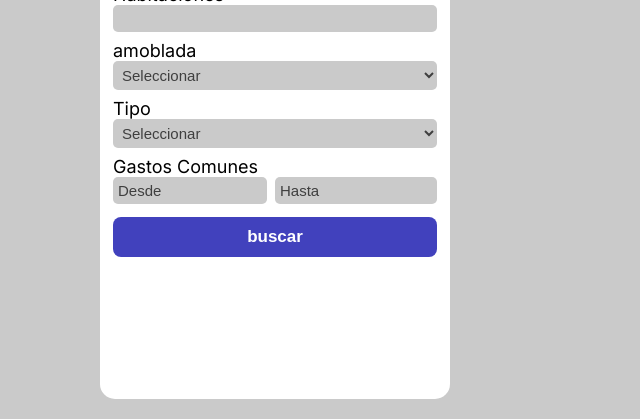
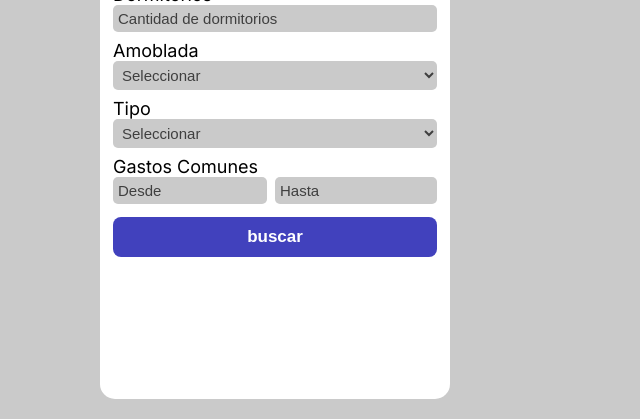
Before and after one commit to itsmillz/UniDep, a PHP site: page / in a window 1280 px wide; the page is wider, and only the part inside the window is pictured. Shown: the part 673-1092 px from the top of that part, without its empty margins (0-640 px from the left). Run offline with PHP 8.4, Linux system fonts and the light colour scheme; tables that the repository leaves empty or names only in its code hold one stand-in row (values such as "Sample post").

Commit message:
Corrección de estilos en el index

```diff
--- a/index.php
+++ b/index.php
@@ -39,7 +39,7 @@
             <div class="contenedor-principal-buscador">
                 <div class="contenedor-secundario-buscador">
                     <svg width="24" height="24" viewBox="0 0 24 24" fill="rgb(102, 102, 102);" xmlns="http://www.w3.org/2000/svg"><path fill-rule="evenodd" clip-rule="evenodd" d="M18.319 14.4326C20.7628 11.2941 20.542 6.75347 17.6569 3.86829C14.5327 0.744098 9.46734 0.744098 6.34315 3.86829C3.21895 6.99249 3.21895 12.0578 6.34315 15.182C9.22833 18.0672 13.769 18.2879 16.9075 15.8442C16.921 15.8595 16.9351 15.8745 16.9497 15.8891L21.1924 20.1317C21.5829 20.5223 22.2161 20.5223 22.6066 20.1317C22.9971 19.7412 22.9971 19.1081 22.6066 18.7175L18.364 14.4749C18.3493 14.4603 18.3343 14.4462 18.319 14.4326ZM16.2426 5.28251C18.5858 7.62565 18.5858 11.4246 16.2426 13.7678C13.8995 16.1109 10.1005 16.1109 7.75736 13.7678C5.41421 11.4246 5.41421 7.62565 7.75736 5.28251C10.1005 2.93936 13.8995 2.93936 16.2426 5.28251Z" fill="#626262"/></svg>
-                    <input onkeyup="buscar_ahora($('#buscar').val());" type="search" name="buscar" id="buscar" value="" placeholder="Ingrese su universidad para mostrar arriendos cercanos">
+                    <input onkeyup="buscar_ahora($('#buscar').val());" type="search" name="buscar" id="buscar" value="" placeholder="Ingrese su universidad para mostrar arriendos cercanos" pattern="[a-zA-Z-]{47}" maxlength="47" minlength="0">
                 </div>
             </div>
         </div>
@@ -54,23 +54,23 @@
                         <label for="precio" class="titulo-filtro">Precio</label>
                         <div class="filtro-precio-interior">
                             <div class="precio-desde">
-                                <input type="number" name="desde" value="<?php echo $_POST["desde"]; ?>" placeholder="Desde">
+                                <input type="number" name="desde" value="<?php echo $_POST["desde"]; ?>" placeholder="Desde" min="0" max="1500000" pattern="[0-9]{7}" title="Ingrese un precio valido.">
                             </div>
                             <div class="precio-hasta">
-                                <input type="number" name="hasta" value="<?php echo $_POST["hasta"]; ?>" placeholder="Hasta">
+                                <input type="number" name="hasta" value="<?php echo $_POST["hasta"]; ?>" placeholder="Hasta" min="0" max="1500000" pattern="[0-9]{7}" title="Ingrese un precio valido.">
                             </div>
                         </div>
                     </section>
                     <section class="filtro-general-input">
                         <label for="banos" class="titulo-filtro">Baños</label>
-                        <input type="number" name="banos" value="<?php echo $_POST["banos"]; ?>">
+                        <input type="number" name="banos" value="<?php echo $_POST["banos"]; ?>" placeholder="Cantidad de baños" min="0" max="8" pattern="[0-8]{1}">
                     </section>
                     <section class="filtro-general-input">
-                        <label for="habitaciones" class="titulo-filtro">Habitaciones</label>
-                        <input type="number" name="habitaciones" value="<?php echo $_POST["habitaciones"]; ?>">
+                        <label for="habitaciones" class="titulo-filtro">Dormitorios</label>
+                        <input type="number" name="habitaciones" value="<?php echo $_POST["habitaciones"]; ?>" placeholder="Cantidad de dormitorios" min="0" max="8" pattern="[0-8]{1}">
                     </section>
                     <section class="filtro-select">
-                        <label class="titulo-filtro">amoblada</label>
+                        <label class="titulo-filtro">Amoblada</label>
                         <select name="amoblada" id="amoblada">
                                 <option value="" selected>Seleccionar</option>
                                 <option value="1">Si</option>
@@ -89,10 +89,10 @@
                         <label for="gastos-comunes" class="titulo-filtro">Gastos Comunes</label>
                         <div class="filtro-precio-interior">
                             <div class="precio-desde">
-                                <input type="number" name="gastoscomunesdesde" value="<?php echo $_POST["gastoscomunesdesde"]; ?>" placeholder="Desde">
+                                <input type="number" name="gastoscomunesdesde" value="<?php echo $_POST["gastoscomunesdesde"]; ?>" placeholder="Desde" min="0" max="150000" pattern="[0-9]{6}">
                             </div>
                             <div class="precio-hasta">
-                                <input type="number" name="gastoscomuneshasta" value="<?php echo $_POST["gastoscomuneshasta"]; ?>" placeholder="Hasta">
+                                <input type="number" name="gastoscomuneshasta" value="<?php echo $_POST["gastoscomuneshasta"]; ?>" placeholder="Hasta" min="0" max="150000" pattern="[0-9]{6}">
                             </div>
                         </div>
                     </section>
--- a/style/style.css
+++ b/style/style.css
@@ -111,6 +111,13 @@ body {
   font-size: 18px;
   font-family: "Inter", sans-serif;
 }
+input[type="search"]::-webkit-search-decoration,
+input[type="search"]::-webkit-search-cancel-button,
+input[type="search"]::-webkit-search-results-button,
+input[type="search"]::-webkit-search-results-decoration {
+  display: none;
+}
+
 .h1 {
   float: left;
   margin: 25px;
@@ -213,6 +220,9 @@ body {
   border-radius: 5px;
   font-size: 15px;
   outline: none;
+}
+.filtro-general-input input::placeholder {
+  color: rgb(63, 63, 63);
 }
 /* Estilos de amoblado y tipo */
 .filtro-select{
```
